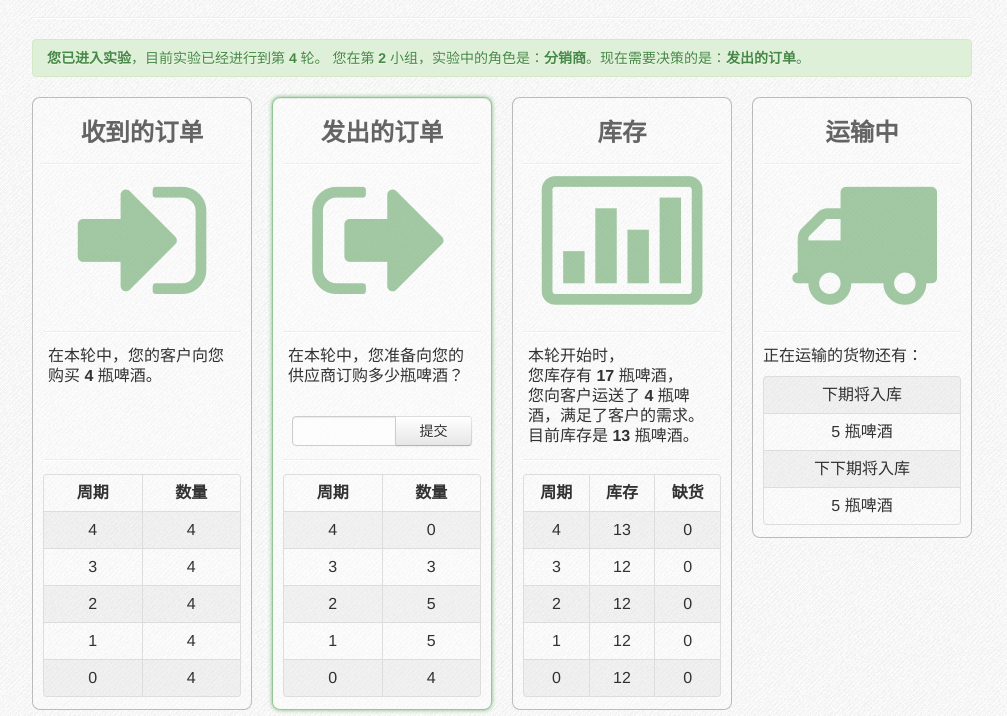
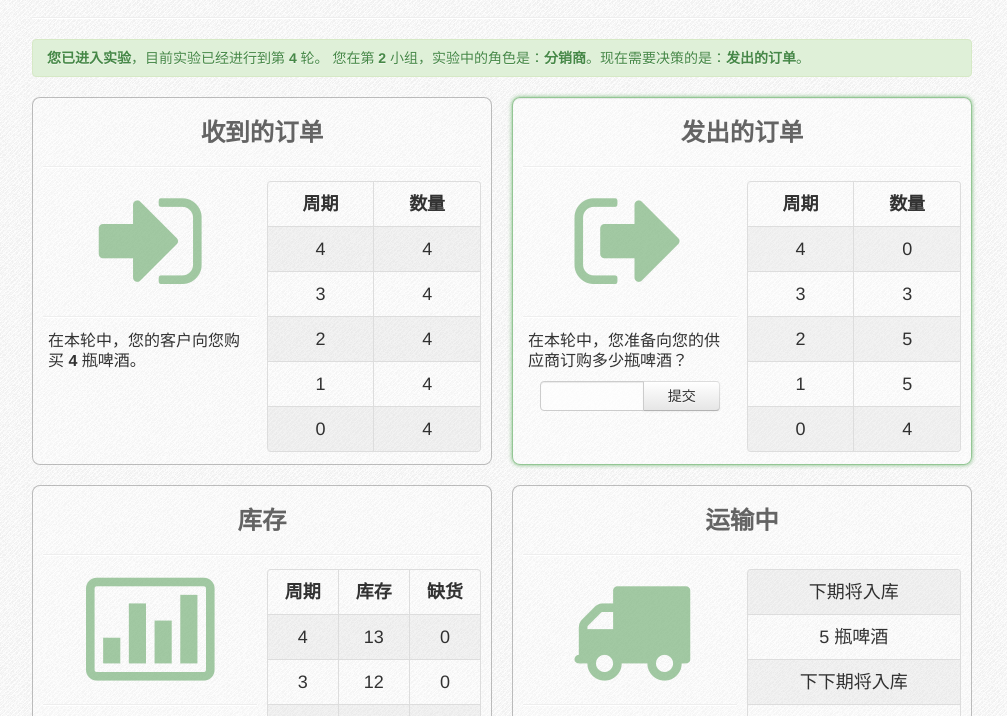
Before and after one commit to xtai/beer-game-front-end, a plain HTML site: page main.html in a window 1280 px wide. Shown: the part 73-789 px from the top of the page, without its empty margins (138-1145 px from the left). Drawn offline with Linux system fonts and the light colour scheme.

Commit message:
ver0.2.0

```diff
--- a/assets/css/mine.css
+++ b/assets/css/mine.css
@@ -110,7 +110,7 @@
 	color: rgba(0, 0, 0, .80);
 }
 .big-icon {
-	font-size: 150px;
+	font-size: 120px;
 	color: rgba(102, 166, 103, .60);
 }
 .dash .highlight{
@@ -140,7 +140,7 @@
 }
 .dash {
 	text-align: center;
-	margin-bottom: -5px;
+	margin-bottom: 20px;
 }
 .dash > div {
 	padding: 10px;
@@ -154,7 +154,6 @@
 .dash .dash-text {
 	margin-left: 5px;
 	margin-right: 5px;
-	height: 100px;
 }
 .dash p {
 	text-align: left;
@@ -169,25 +168,23 @@
 	margin-top: 13px;
 	margin-bottom: 13px;
 }
-.dash .hhr {
-	margin-top: 0px;
-	margin-bottom: 0px;
-}
 .dash-title {
 	color: rgba(0, 0, 0, .60);
 	margin-top: 5px;
 }
-.dash > div > table {
+.dash > div table {
 	margin-bottom: 2px;
 }
-.dash > div > table td,
-.dash > div > table th {
-	font-size: 16px;
+.dash > div table td,
+.dash > div table th {
+	font-size: 18px;
+	height: 28px;
+	vertical-align: middle;
 	text-align:center;
 	color: rgba(0, 0, 0, .80);
 }
-.dash > div > table > tbody > tr:nth-child(odd) > td,
-.dash > div > table > tbody > tr:nth-child(odd) > th {
+.dash > div table > tbody > tr:nth-child(odd) > td,
+.dash > div table > tbody > tr:nth-child(odd) > th {
 	background-color: rgba(150, 150, 150, .10);
 }
 .status {
--- a/main.html
+++ b/main.html
@@ -38,15 +38,18 @@
         <strong>您已进入实验</strong>，目前实验已经进行到第 <strong>4</strong> 轮。 您在第 <strong>2</strong> 小组，实验中的角色是：<strong>分销商</strong>。现在需要决策的是：<strong>发出的订单</strong>。
       </div>
       <div class="row-fluid dash">
-        <div class="span3">
+        <div class="span6">
           <h3 class="dash-title">收到的订单</h3>
-          <hr class="hhr" />
+          <hr />
+          <div class="row-fluid">
+            <div class="span6">
               <i class="icon-signin big-icon"></i>
               <hr />
               <div class="dash-text">
                 <p>在本轮中，您的客户向您购买 <strong>4</strong> 瓶啤酒。</p>
               </div>
-          <hr />
+            </div>
+            <div class="span6">
               <table class="table table-striped table-bordered">
                 <thead>
                   <tr>
@@ -78,20 +81,24 @@
                 </tbody>
               </table>
             </div>
-        <div class="span3 highlight">
+          </div>
+        </div>
+        <div class="span6 highlight">
           <h3 class="dash-title">发出的订单</h3>
-          <hr class="hhr" />
+          <hr />
+          <div class="row-fluid">
+            <div class="span6">
               <i class="icon-signout big-icon"></i>
               <hr />
               <div class="dash-text">
                 <p>在本轮中，您准备向您的供应商订购多少瓶啤酒？</p>
-            <br />
                 <div class="input-append">
                   <input class="input-small" id="appendedInputButton" type="text">
                   <button class="btn" type="button">&nbsp;&nbsp;&nbsp;提交&nbsp;&nbsp;&nbsp;</button>
                 </div>
               </div>
-          <hr />
+            </div>
+            <div class="span6">
               <table class="table table-striped table-bordered">
                 <thead>
                   <tr>
@@ -123,15 +130,22 @@
                 </tbody>
               </table>
             </div>
-        <div class="span3">
+          </div>
+        </div>
+      </div>
+      <div class="row-fluid dash">
+        <div class="span6">
           <h3 class="dash-title">库存</h3>
-          <hr class="hhr" />
+          <hr />
+          <div class="row-fluid">
+            <div class="span6">
               <i class=" icon-bar-chart big-icon"></i>
               <hr />
               <div class="dash-text">
                 <p>本轮开始时，<br />您库存有 <strong>17</strong> 瓶啤酒，<br />您向客户运送了 <strong>4</strong> 瓶啤酒，满足了客户的需求。<br />目前库存是 <strong>13</strong> 瓶啤酒。</p>
               </div>
-          <hr />
+            </div>
+            <div class="span6">
               <table class="table table-striped table-bordered">
                 <thead>
                   <tr>
@@ -169,12 +183,18 @@
                 </tbody>
               </table>
             </div>
-        <div class="span3">
+          </div>
+        </div>
+        <div class="span6">
           <h3 class="dash-title">运输中</h3>
-          <hr class="hhr" />
+          <hr />
+          <div class="row-fluid">
+            <div class="span6">
               <i class="icon-truck big-icon"></i>
               <hr />
               <p>正在运输的货物还有：</p>
+            </div>
+            <div class="span6">
               <table class="table table-bordered">
                 <tbody>
                   <tr>
@@ -191,6 +211,8 @@
                   </tr>
                 </tbody>
               </table>
+            </div>
+          </div>
         </div>
       </div>
       <hr />
```
Also changed, not shown: index.html (+20 -2 lines), test.html (+19 -23 lines), assets/img/ie/chrome.png (added), assets/img/ie/firefox.png (added), assets/img/ie/forgetie-text.png (added), assets/img/ie/forgetie-text2.png (added), assets/img/ie/forgetie.png (added), assets/img/ie/safari.png (added), other/67f75dceda32136df9cceb22f2d3539d.jpg (added), 1 other file. Lines whose indentation alone changed are shown as unchanged.
